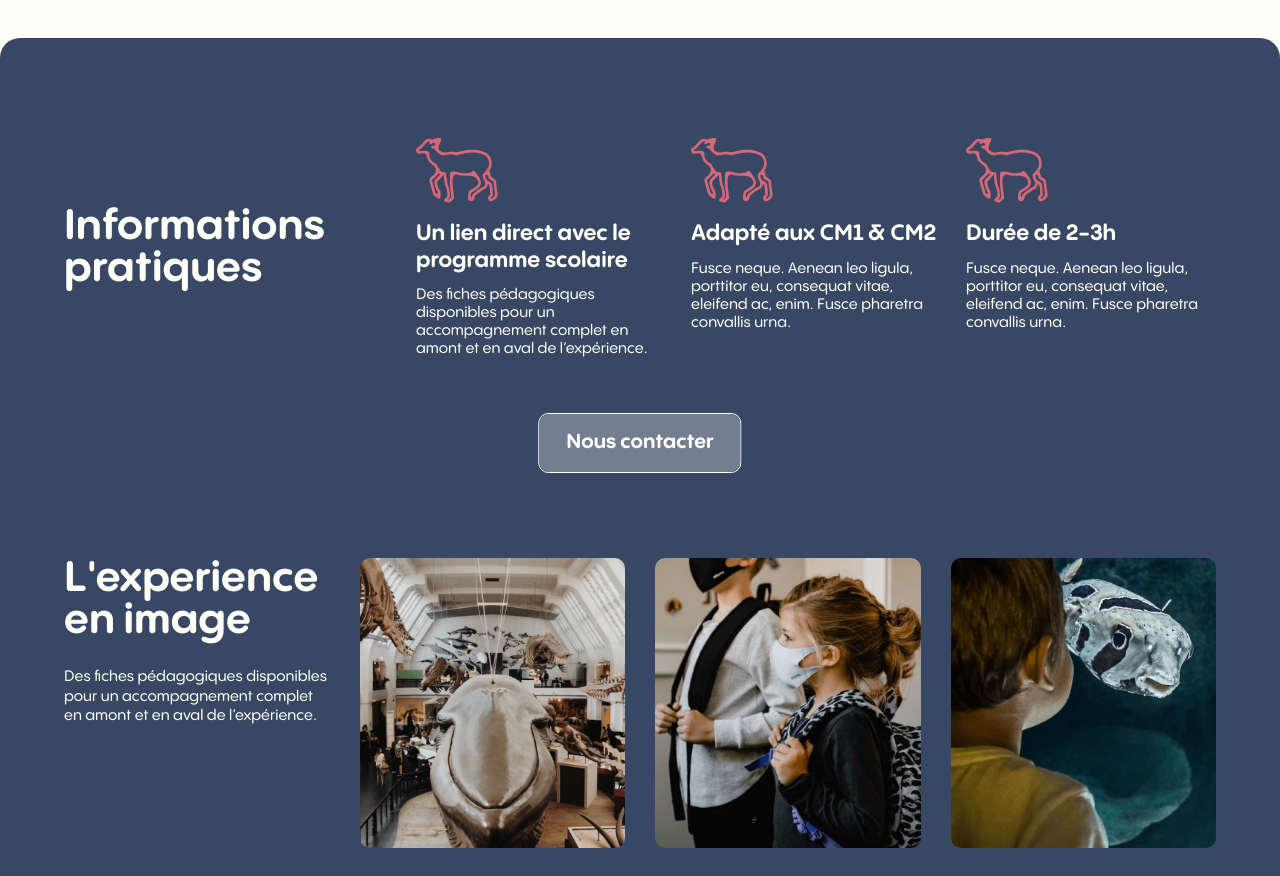
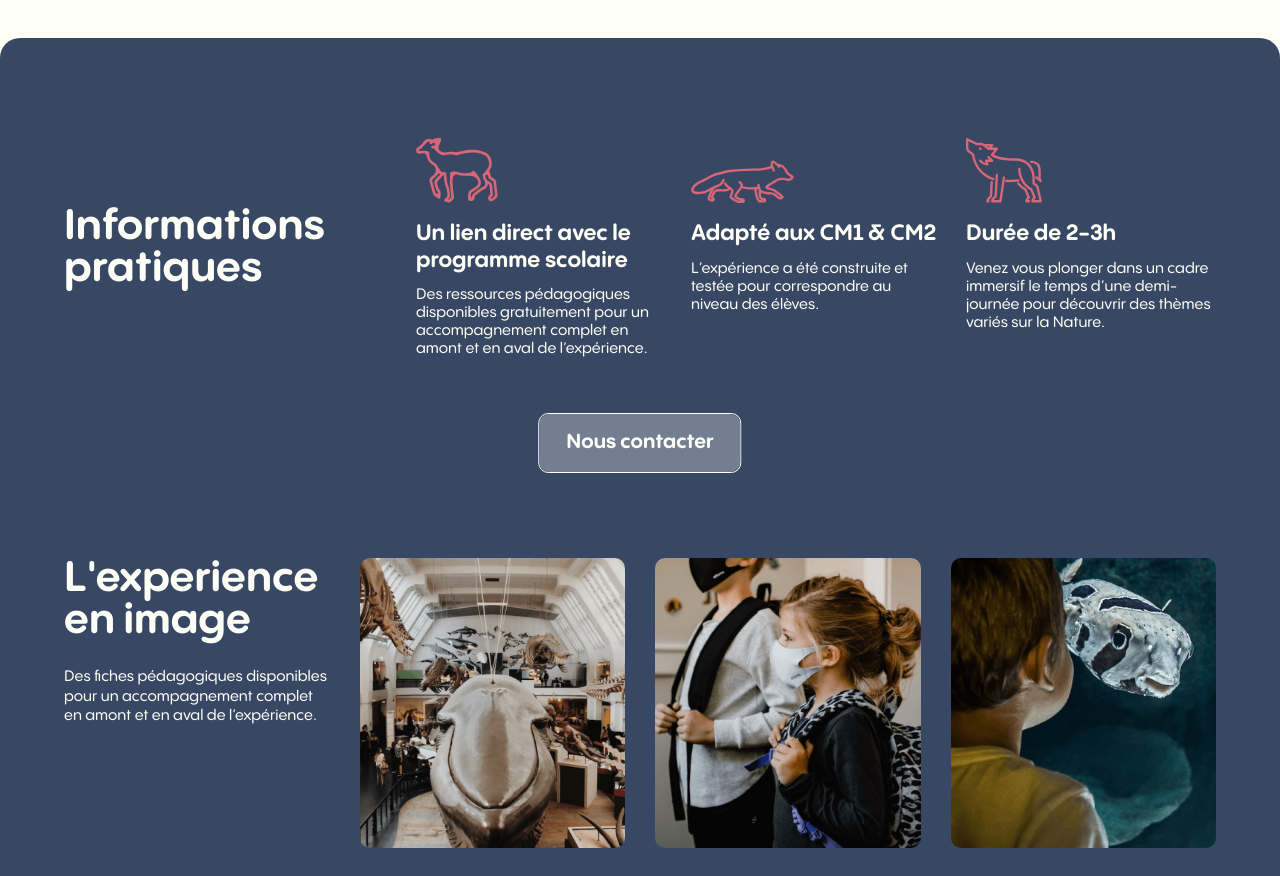
Before and after one commit to Yohan744/Elie-website, a Next.js app: page / in a window 1280 px wide. Shown: the part 1400-2276 px from the top of the page. Built offline with nearby package versions, Linux system fonts and the light colour scheme.

Commit message:
new icon and delete lorem on info section

```diff
--- a/pages/components/Information.js
+++ b/pages/components/Information.js
@@ -15,27 +15,27 @@ function Information() {
 
                         <h5 className="title">Un lien direct avec le programme scolaire</h5>
 
-                        <p>Des fiches pédagogiques disponibles pour un accompagnement complet en amont et en aval de l’expérience.</p>
+                        <p>Des ressources pédagogiques disponibles gratuitement pour un accompagnement complet en amont et en aval de l’expérience.</p>
 
                     </div>
 
                     <div className="info">
 
-                        <img src={"animal-deer.svg"} alt={"Animal icon"}/>
+                        <img src={"animal-fox-pink.svg"} alt={"Animal icon"}/>
 
                         <h5 className="title">Adapté aux CM1 & CM2</h5>
 
-                        <p>Fusce neque. Aenean leo ligula, porttitor eu, consequat vitae, eleifend ac, enim. Fusce pharetra convallis urna.</p>
+                        <p>L’expérience a été construite et testée pour correspondre au niveau des élèves.</p>
 
                     </div>
 
                     <div className="info">
 
-                        <img src={"animal-deer.svg"} alt={"Animal icon"}/>
+                        <img src={"animal-wolf-pink.svg"} alt={"Animal icon"}/>
 
                         <h5 className="title">Durée de 2-3h</h5>
 
-                        <p>Fusce neque. Aenean leo ligula, porttitor eu, consequat vitae, eleifend ac, enim. Fusce pharetra convallis urna.</p>
+                        <p>Venez vous plonger dans un cadre immersif le temps d’une demi-journée pour découvrir des thèmes variés sur la Nature.</p>
 
                     </div>
 
```
Also changed, not shown: public/animal-fox-pink.svg (added), public/animal-wolf-pink.svg (added).
